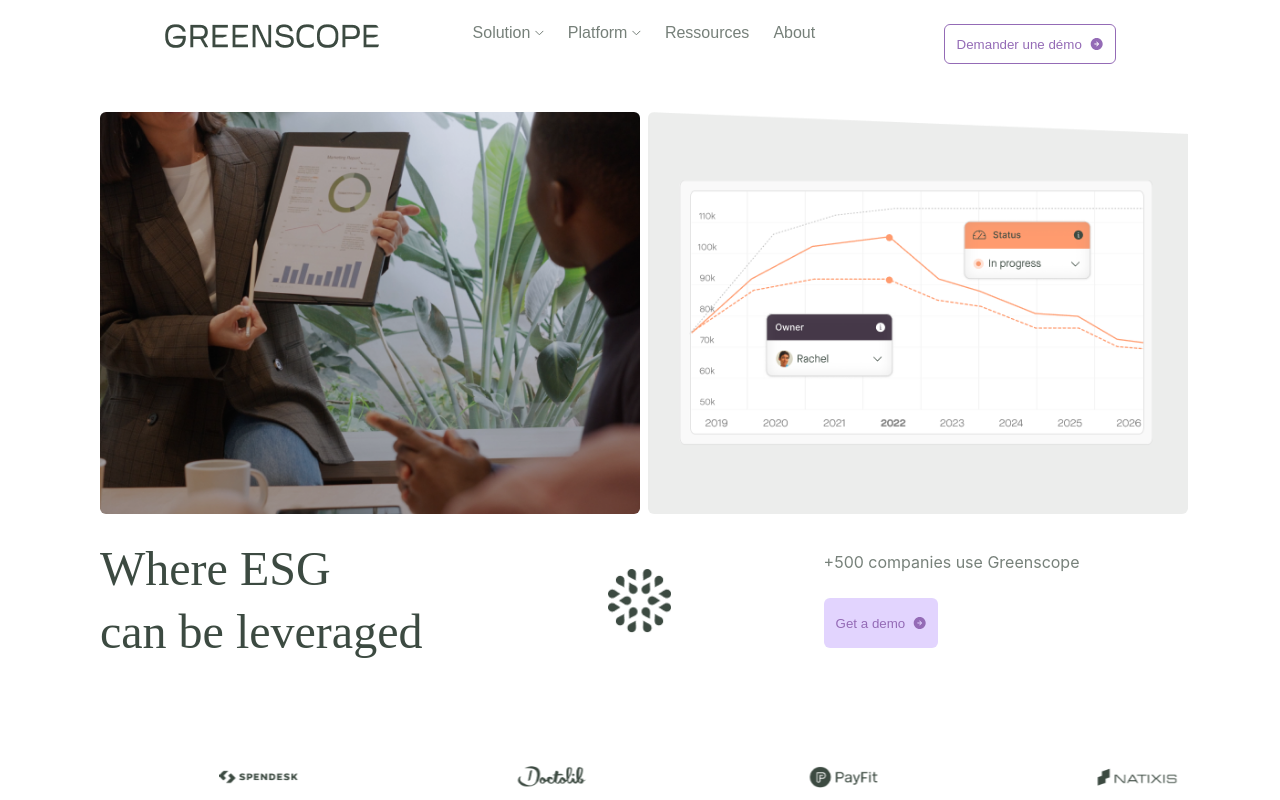
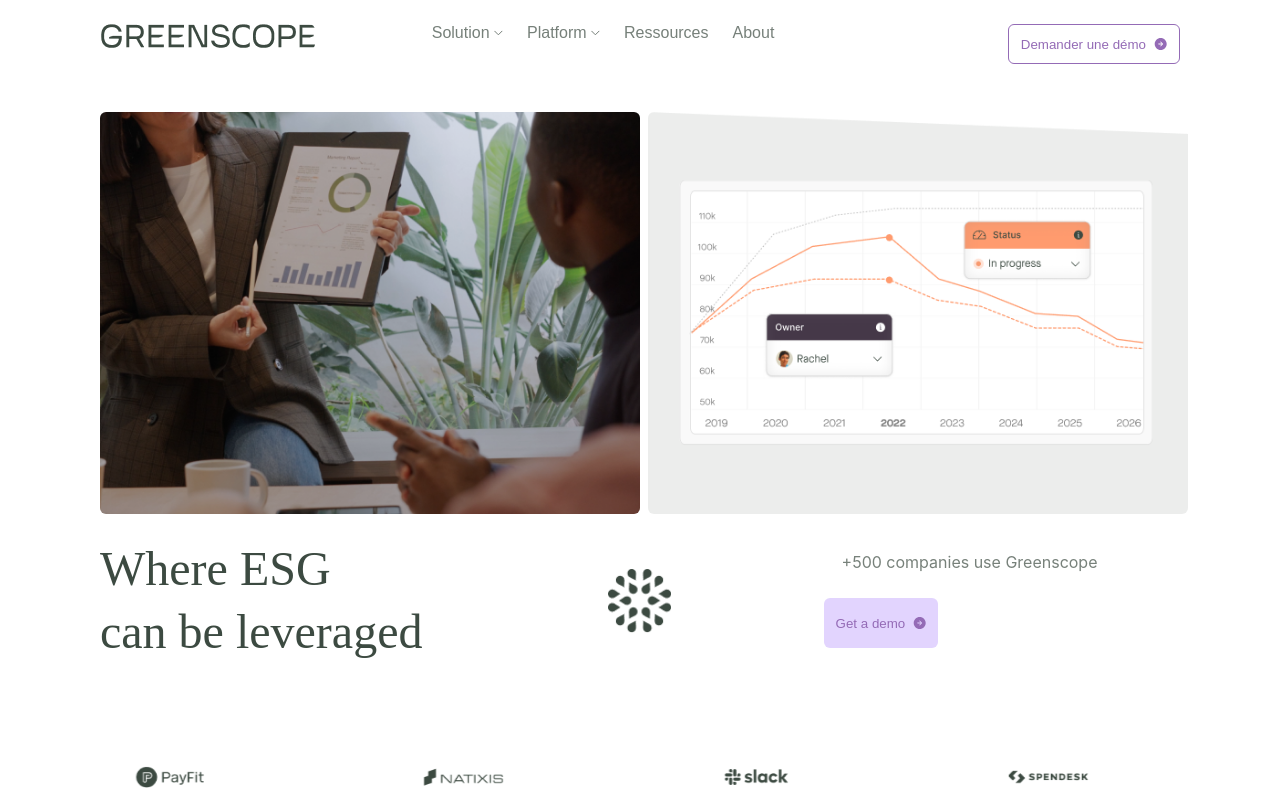
Before and after one commit to RomualdNiss/exo_greenscope, a Next.js app: page / in a window 1280 px wide. Shown: the top 800 px of the page. Built offline with nearby package versions, Linux system fonts and the light colour scheme.

Commit message:
fix + ajout animations

```diff
--- a/app/components/Hero.tsx
+++ b/app/components/Hero.tsx
@@ -10,7 +10,9 @@ import Cta from './cta';
 const Hero= () => {
     return (
     <div className='marge'>
-        <DoubleImage />
+        <div className={styles.doubleImage}>
+          <DoubleImage />
+        </div>
         <div className={`flex ${styles.details}`}>
           <div>
             <h1> Where ESG <br/> can be leveraged</h1>
--- a/app/components/Solution.tsx
+++ b/app/components/Solution.tsx
@@ -74,7 +74,7 @@ const Solution: React.FC = () => {
             <button
             key={solution.title}
             onClick={() => handleSolutionClick(solution.title)}
-            className={`${styles.test} ${
+            className={`${styles.choix} ${
               selectedSolution === solution.title ? styles.activeTab : styles.inactiveTab
             }`}
           >
--- a/app/components/header.tsx
+++ b/app/components/header.tsx
@@ -19,6 +19,7 @@ const Header = () => {
             <li><Link href="/contact">About</Link></li>
           </ul>
         </nav>
+        <div></div>
         <Cta text="Demander une démo" mode="clair" height={40}></Cta>
         </div>
 
--- a/app/styles/Header.module.css
+++ b/app/styles/Header.module.css
@@ -1,14 +1,13 @@
 /* app/components/Header.module.css */
 
 .divheader {
-    justify-content:space-around;
+    justify-content:space-between;
 }
 
   .navList {
     list-style-type: none;
     display: flex;
     gap: 24px;
-    margin-left:-35px ;
   }
 
   .navList li {
--- a/app/styles/Hero.module.css
+++ b/app/styles/Hero.module.css
@@ -5,6 +5,9 @@
   margin-top: 24px;
   justify-content: space-between;
   align-items: center;
+  opacity: 0;
+  animation: slideUp 0.8s ease-out forwards;
+  animation-delay: 0.3s;
 }
 
 
@@ -23,4 +26,49 @@ flex-direction: column;
 align-items: flex-start;
 gap: 26px;
 
+  & p {
+    margin-left: 18px;
+  }
 }
+
+/* Animation de slide vers le bas */
+@keyframes slideDown {
+  from {
+    opacity: 0;
+    transform: translateY(-50px);
+  }
+  to {
+    opacity: 1;
+    transform: translateY(0);
+  }
+}
+
+/* Animation de slide vers le haut */
+@keyframes slideUp {
+  from {
+    opacity: 0;
+    transform: translateY(50px);
+  }
+  to {
+    opacity: 1;
+    transform: translateY(0);
+  }
+}
+
+.doubleImage {
+  opacity: 0;
+  animation: slideDown 0.8s ease-out forwards;
+}
+
+.details h1 {
+  opacity: 0;
+  animation: slideUp 0.6s ease-out forwards;
+  animation-delay: 0.8s;
+}
+
+.herodetails p,
+.herodetails button {
+  opacity: 0;
+  animation: slideUp 0.6s ease-out forwards;
+  animation-delay: 0.6s;
+}
--- a/app/styles/Solution.module.css
+++ b/app/styles/Solution.module.css
@@ -25,7 +25,7 @@
   padding: 8px;
 }
 
-.test {
+.choix{
   border: none;
   padding: 8px 16px;
   border-radius: 24px;
--- a/app/styles/button.module.css
+++ b/app/styles/button.module.css
@@ -7,14 +7,24 @@
   display: flex;
   gap:8px;
   align-items: center;
+  transition: all 0.5s ease-in-out;
 }
 
 .clair {
   border: solid 1px #946BB6;
   background-color: transparent;
+  &:hover{
+    background-color: #E2D4FE;
+    border: solid 1px #946BB6;
+    color: #946BB6;
+  }
 }
 
 .fonce {
   background-color: #E2D4FE;
   border: none;
+  &:hover{
+    background-color: transparent;
+    border: solid 1px #946BB6;
+  }
 }
--- a/app/styles/globals.css
+++ b/app/styles/globals.css
@@ -54,6 +54,7 @@ header {
   width: 100%;
   display: flex;
   justify-content: center;
+  z-index:9999;
 }
 
 main {
--- a/app/styles/partenaires.module.css
+++ b/app/styles/partenaires.module.css
@@ -1,7 +1,6 @@
 /* app/components/partenaires.module.css */
 
 .carouselcontainer {
-  width: 0;
   height: 180px;
 }
 .carousel {
@@ -13,21 +12,21 @@
 
 .track {
   display: flex;
-  gap: calc(100vw / 6 ); /* Espacement entre les images */
-  animation: scroll 20s linear infinite; /* Animation infinie */
+  gap: calc(100vw / 6 );
+  animation: scroll 20s linear infinite;
 }
 
 .partnerImage {
-  height: 80px; /* Hauteur des images */
-  object-fit: contain; /* Garde les proportions des images */
-  flex-shrink: 0; /* Empêche la réduction des images */
+  height: 80px;
+  object-fit: contain;
+  flex-shrink: 0;
 }
 
 @keyframes scroll {
   from {
-    transform: translateX(0); /* Position initiale */
+    transform: translateX(0);
   }
   to {
-    transform: translateX(-50%); /* Décale toute la ligne vers la gauche */
+    transform: translateX(-54%);
   }
 }
```
Also changed, not shown: app/styles/Consultant.module.css (line endings or trailing spaces).
